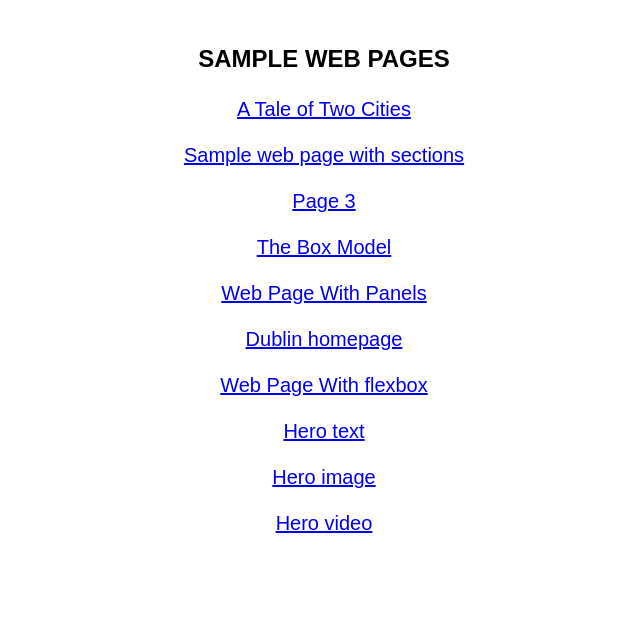
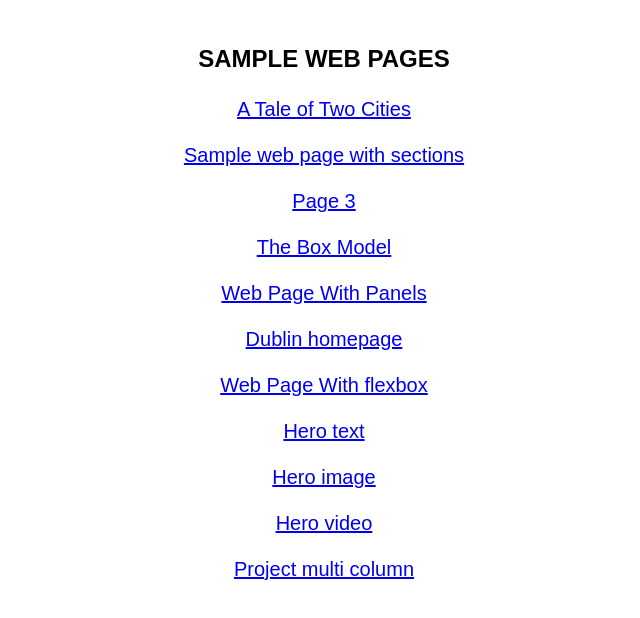
Before and after one commit to ForixM/forixm.github.io, a plain HTML site: page index.html in a window 1280 px wide. Shown: the part 210-828 px from the top of the page, without its empty margins (316-956 px from the left). Drawn offline with Linux system fonts and the light colour scheme.

Commit message:
changement

```diff
--- a/index.html
+++ b/index.html
@@ -37,5 +37,6 @@
     <p><a href="exercises/hero-text.html">Hero text</a></p>
     <p><a href="exercises/hero-image.html">Hero image</a></p>
     <p><a href="exercises/hero-video.html">Hero video</a></p>
+    <p><a href="portfolio/project-multi-column/index.html">Project multi column</a></p>
 </body>
 </html>
```
